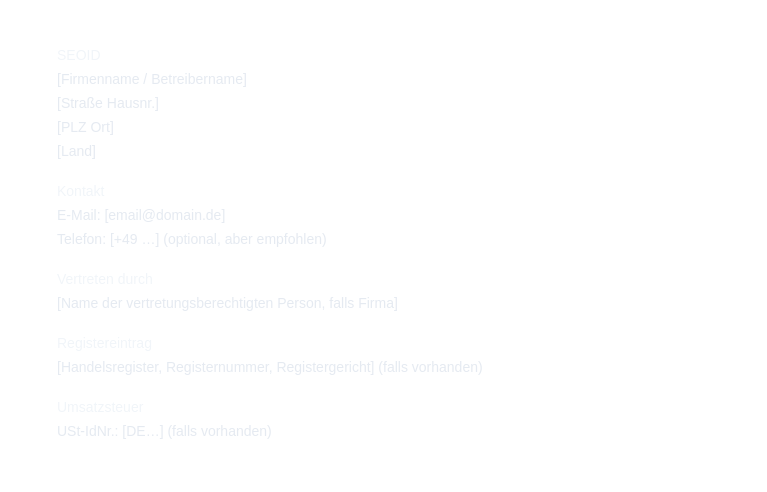
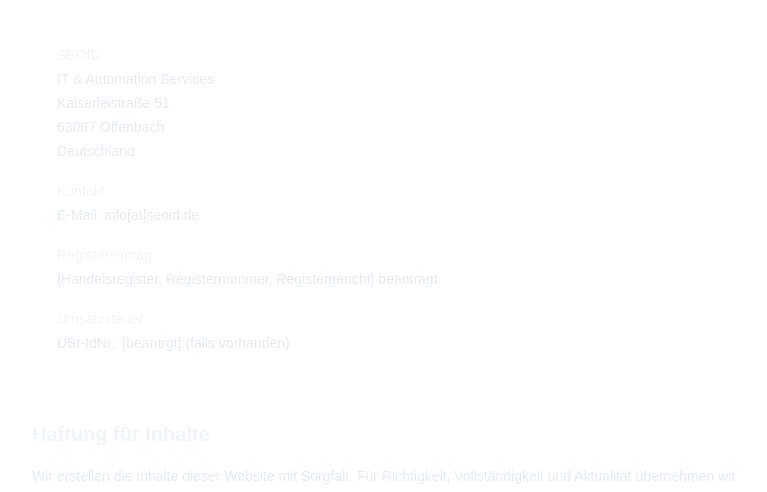
Before and after one commit to alinaiof92/seoid, a Next.js app: page /impressum in a window 1280 px wide. Shown: the part 154-646 px from the top of the page, without its empty margins (248-1015 px from the left). Built offline with nearby package versions, Linux system fonts and the light colour scheme.

Commit message:
Update impressum

```diff
--- a/app/impressum/page.tsx
+++ b/app/impressum/page.tsx
@@ -14,30 +14,25 @@ export default function ImpressumPage() {
 
         <div className="rounded-2xl border border-white/10 bg-white/5 p-6">
           <p className="font-medium text-slate-100">SEOID</p>
-          <p>[Firmenname / Betreibername]</p>
-          <p>[Straße Hausnr.]</p>
-          <p>[PLZ Ort]</p>
-          <p>[Land]</p>
+          <p>IT & Automation Services</p>
+          <p>Kaiserleistraße 51</p>
+          <p>63067 Offenbach</p>
+          <p>Deutschland</p>
 
           <div className="mt-4">
             <p className="font-medium text-slate-100">Kontakt</p>
-            <p>E-Mail: [email@domain.de]</p>
-            <p>Telefon: [+49 …] (optional, aber empfohlen)</p>
+            <p>E-Mail: info[at]seoid.de</p>
           </div>
 
-          <div className="mt-4">
-            <p className="font-medium text-slate-100">Vertreten durch</p>
-            <p>[Name der vertretungsberechtigten Person, falls Firma]</p>
-          </div>
 
           <div className="mt-4">
             <p className="font-medium text-slate-100">Registereintrag</p>
-            <p>[Handelsregister, Registernummer, Registergericht] (falls vorhanden)</p>
+            <p>[Handelsregister, Registernummer, Registergericht] beantragt</p>
           </div>
 
           <div className="mt-4">
             <p className="font-medium text-slate-100">Umsatzsteuer</p>
-            <p>USt-IdNr.: [DE…] (falls vorhanden)</p>
+            <p>USt-IdNr.: [beantrgt] (falls vorhanden)</p>
           </div>
         </div>
 
```
